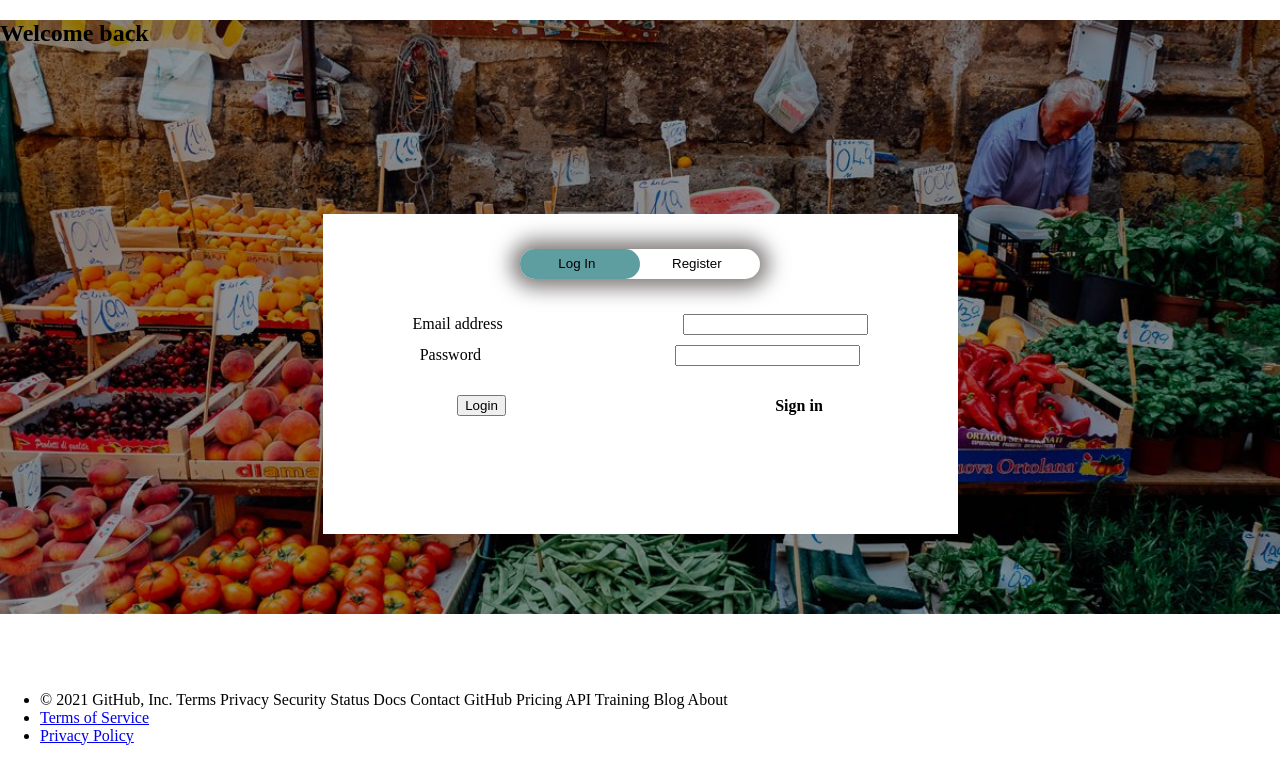
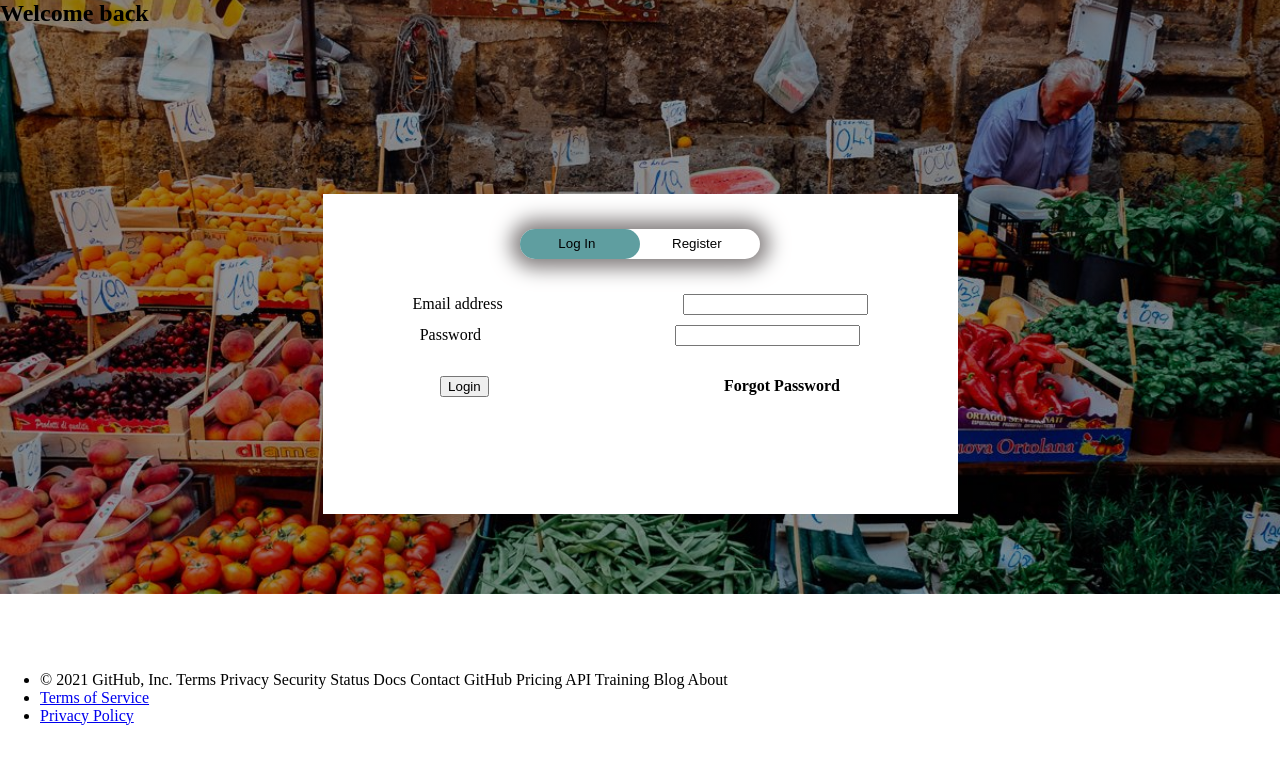
Before and after one commit to nhatquan0312/Web_Programming, a PHP site: page /myaccount.html in a window 1280 px wide. Shown: the part 48-809 px from the top of the page. After the commit the page ends 773 px from the top, so only its background shows below. Run offline with PHP 8.4, Linux system fonts and the light colour scheme.

Commit message:
last changes then i go to sleep

```diff
--- a/myaccount.css
+++ b/myaccount.css
@@ -1,7 +1,6 @@
 body {
     color: black;
 }
-
 main {
     position: relative;
 }
@@ -11,10 +10,11 @@ main .background-image {
     background-image: linear-gradient(rgba(0,0,0,0.4),rgba(0,0,0,0.4)),url(picture1.jpeg);
     background-position: center;
     background-size: cover;
-   position: relative;
+    position: relative;
 
 }
-main .login-form
+
+main .background-image .login-form
 {
     position: relative;
     min-width: 390px;
@@ -28,14 +28,20 @@ main .login-form
     padding: 5px;
 }
 
-main .login-form form {
+h2
+{
+    margin: 0;
+}
+
+main .background-image .login-form form {
     flex-wrap: wrap;
     margin-top: 10px;
     width: 50%;
     height: 40vh;
     background-color: white;
 }
-main .login-form form .buttonBox
+
+main .background-image .login-form form .buttonBox
 {   position: relative;
     display: flex;
     justify-content: space-around;
@@ -45,7 +51,7 @@ main .login-form form .buttonBox
     margin: 35px auto;
     border-radius: 40px;
 }
-main .login-form form .buttonBox .switcher
+main .background-image .login-form form .buttonBox .switcher
 {
 background-color: cadetblue !important;
 background: transparent;
@@ -57,7 +63,7 @@ border-radius: 40px;
 left: 0;
 cursor: pointer;
 }
-main .login-form form .buttonBox .toggle
+main .background-image .login-form form .buttonBox .toggle
 {   position: relative;
     cursor: pointer;
     border:0;
@@ -68,14 +74,14 @@ main .login-form form .buttonBox .toggle
     align-items: center;
 
 }
-main .login-form form .inputBox.w40, .login-button {
+main .background-image .login-form form .inputBox.w40, .login-button {
     display: flex;
     margin-top: 10px;
     align-items: center;
     justify-content: space-around;
 }
 
-main .login-form form .buttonBox .switcher  :hover {
+main .background-image .login-form form .buttonBox .switcher  :hover {
 
     background-color: rosybrown !important;
     background: transparent;
--- a/myaccount.html
+++ b/myaccount.html
@@ -37,10 +37,9 @@
     </header>
     <main>
     <div class="background-image">
-        <div class="title"> <h2>Welcome back</h2></div>
+        <h2>Welcome back</h2>
         <div class="login-form">
             <form action="">
-
             <div class="buttonBox">
                 <div class="switcher"></div>
                 <button type="button" class="toggle">Log In</button>
@@ -49,28 +48,22 @@
             <div class="inputBox w40">
                 <span>Email address</span>
                 <label for="email"><input type="text" name="" id="email"></label>
-
-
             </div>
             <div class="inputBox w40">
                 <span>Password</span>
-                <label for="password"><input type="text" name="" id="password"></label>
-
+                <label for="password"><input type="text" name="" id="password" ></label>
             </div>
             <div class="login-button">
                 <div class="inputBox w20">
-
                     <label for="login"><button type="button" class="toggle">Login</button></label>
-                    <span><i> </i></span>
+                    <span></span>
                 </div>
-                <h4>Sign in</h4>
+                <h4>Forgot Password</h4>
             </div>
         </form>
         </div>
     </div>
     </main>
-
-
    </body>
    <footer>
     <ul>
```
